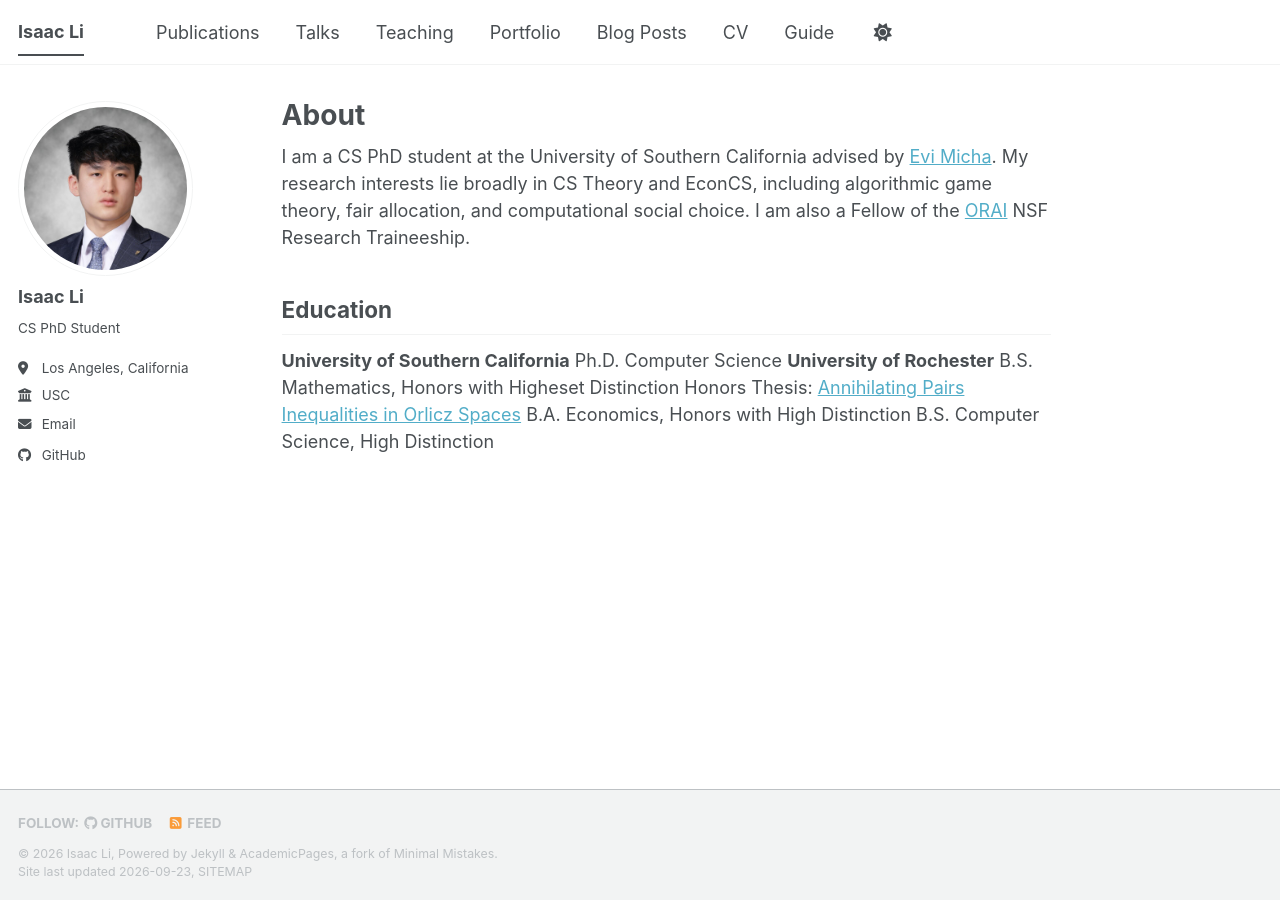
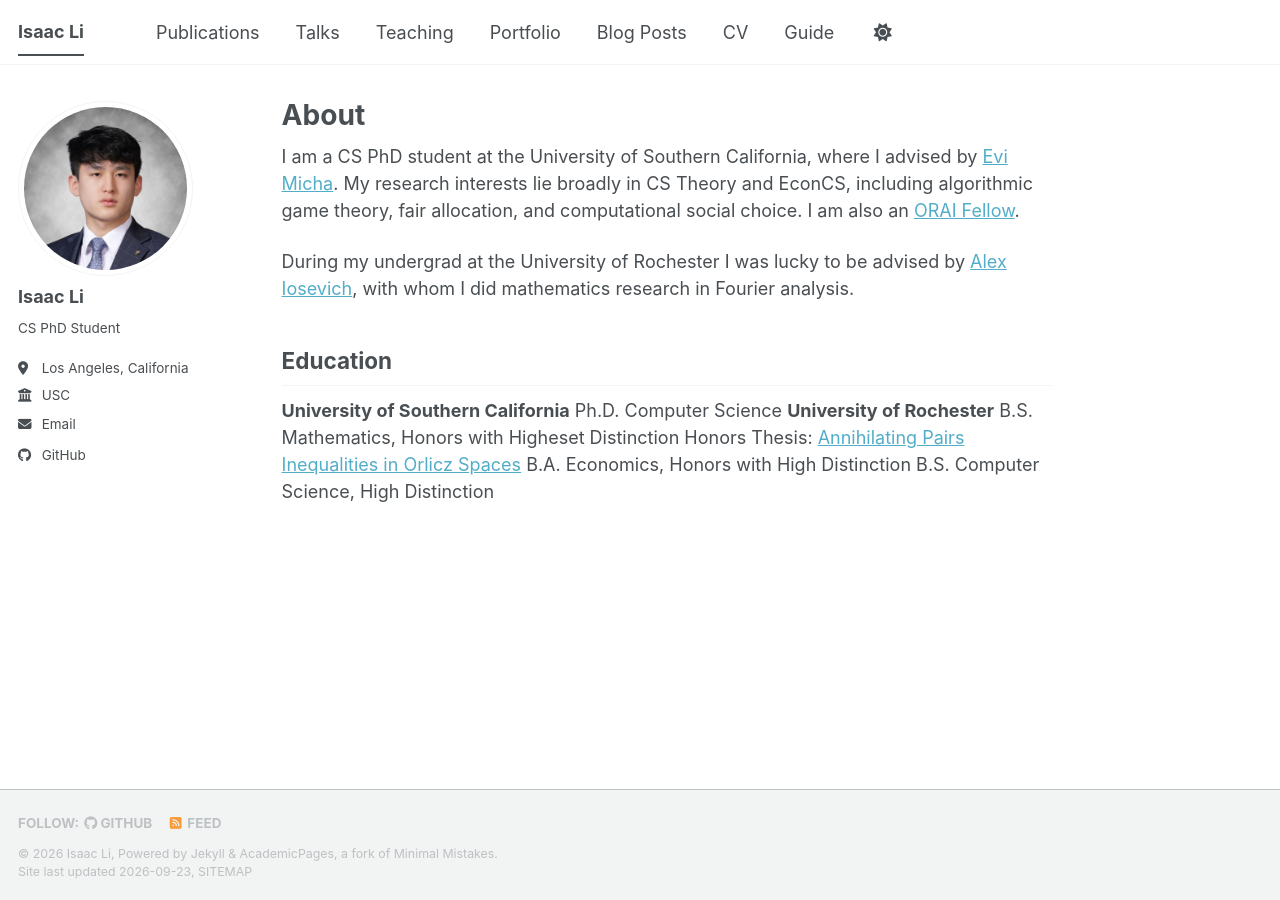
Before and after one commit to isaacli13/isaacli13.github.io, a Jekyll site: the page built from _pages/about.md, in a window 1280 px wide. Built offline with Jekyll 4.4.1, drawn with Linux system fonts in a browser that asks for light colours; a style sheet for code colours, icons or effects is not loaded; a file with an impossible date is left out.

Commit message:
Update about.md

```diff
--- a/_pages/about.md
+++ b/_pages/about.md
@@ -7,7 +7,9 @@ redirect_from:
   - /about.html
 ---
 
-I am a CS PhD student at the University of Southern California advised by [Evi Micha](https://evi-micha.github.io/). My research interests lie broadly in CS Theory and EconCS, including algorithmic game theory, fair allocation, and computational social choice. I am also a Fellow of the [ORAI](https://sites.google.com/usc.edu/usc-nrt-orai/) NSF Research Traineeship.
+I am a CS PhD student at the University of Southern California, where I advised by [Evi Micha](https://evi-micha.github.io/). My research interests lie broadly in CS Theory and EconCS, including algorithmic game theory, fair allocation, and computational social choice. I am also an [ORAI Fellow](https://sites.google.com/usc.edu/usc-nrt-orai/).
+
+During my undergrad at the University of Rochester I was lucky to be advised by [Alex Iosevich](https://alexiosevich.com/), with whom I did mathematics research in Fourier analysis.
 
 Education
 ---
```
